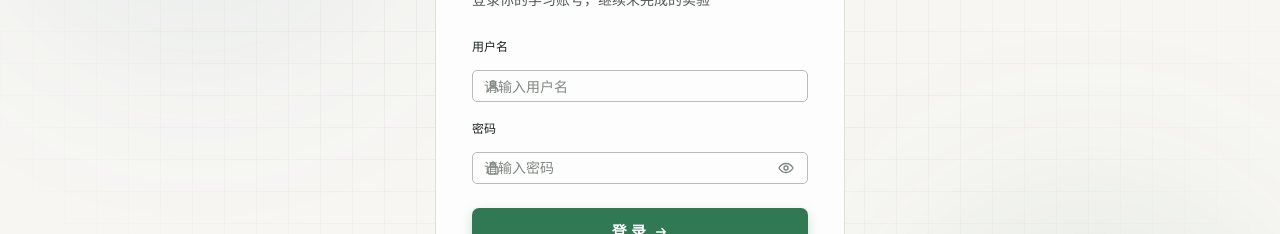
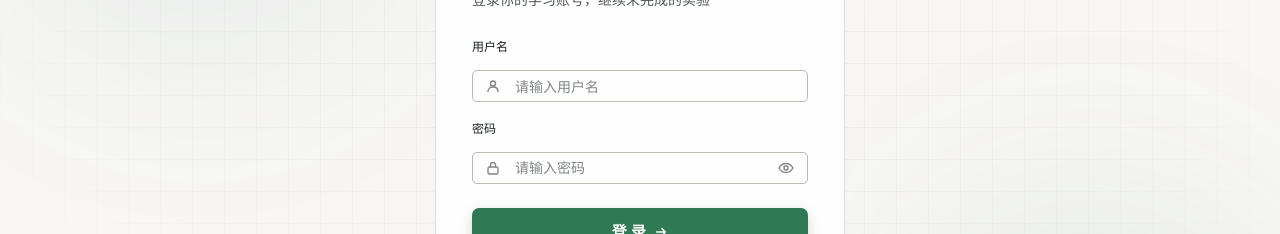
Before and after one commit to zxkk97984-creator/dai-experiment-platform, a Vue app in the folder frontend/: page /login in a window 1280 px wide. Shown: the part 289-523 px from the top of the page. Built offline with nearby package versions, Linux system fonts and the light colour scheme.

Commit message:
fix(login): 修正用户名/密码图标与输入文字重叠

```diff
--- a/frontend/src/views/LoginView.vue
+++ b/frontend/src/views/LoginView.vue
@@ -95,6 +95,7 @@ function goWelcome() { router.push('/welcome') }
             <input
               id="login-username"
               v-model="username"
+              class="login-input"
               type="text"
               placeholder="请输入用户名"
               autocomplete="username"
@@ -112,6 +113,7 @@ function goWelcome() { router.push('/welcome') }
             <input
               id="login-password"
               v-model="password"
+              class="login-input login-password"
               :type="showPwd ? 'text' : 'password'"
               placeholder="请输入密码"
               autocomplete="current-password"
@@ -308,7 +310,8 @@ function goWelcome() { router.push('/welcome') }
 
 .field input {
   width: 100%;
-  padding: 12px 14px 12px 42px;
+  height: 44px;
+  padding: 0 14px 0 42px !important;
   background: var(--surface);
   border: 1px solid var(--border);
   border-radius: var(--radius-md);
@@ -319,6 +322,7 @@ function goWelcome() { router.push('/welcome') }
   transition: border-color var(--duration-fast) var(--ease-out),
               box-shadow var(--duration-fast) var(--ease-out);
 }
+.field input.login-password { padding-right: 42px !important; }
 .field input::placeholder { color: var(--faint); }
 .field input:focus {
   outline: none;
```
